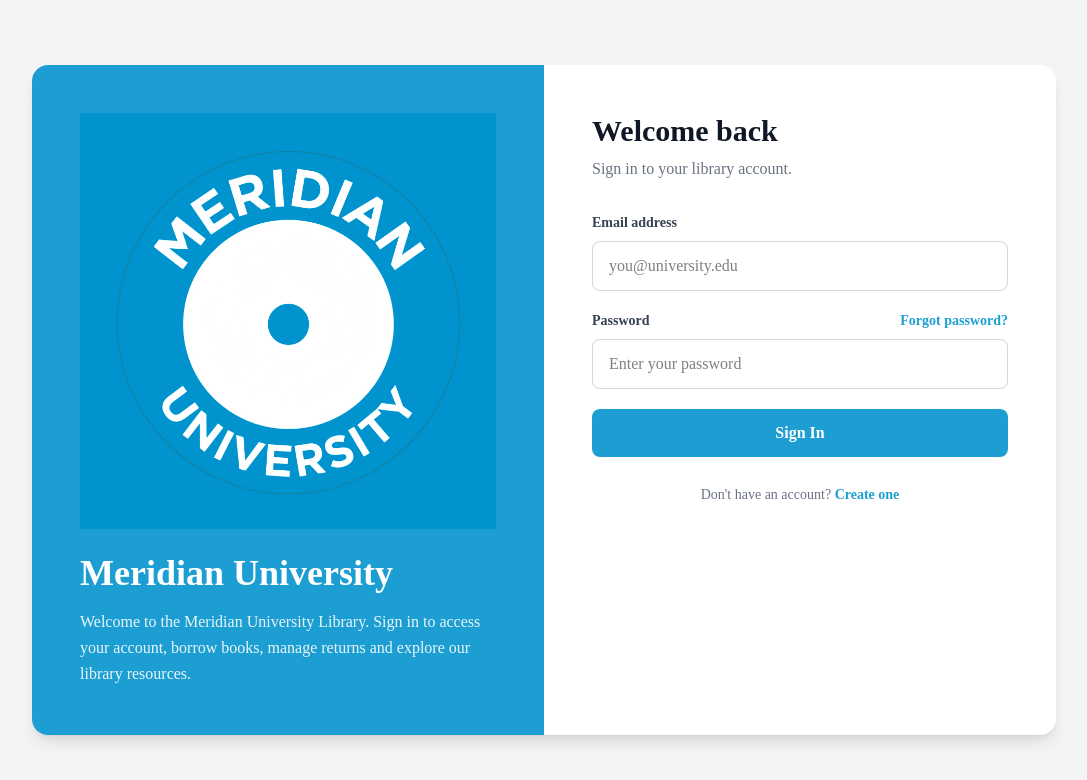
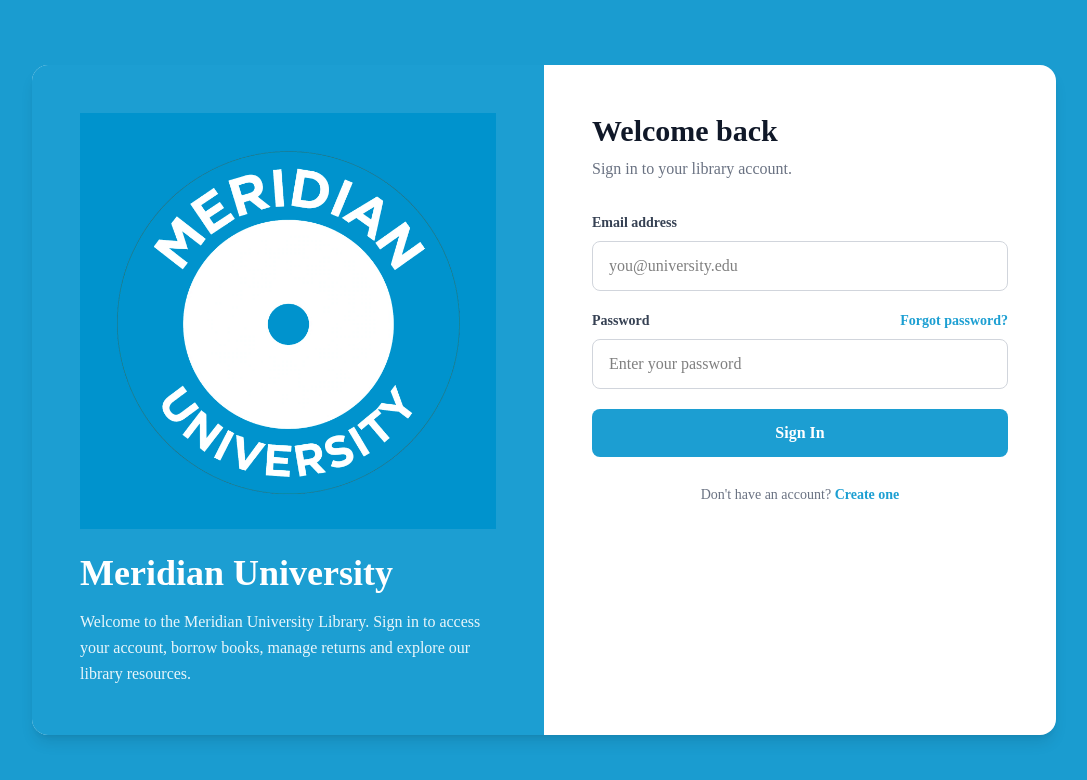
Before and after one commit to emmerson121/library-management-system, a Next.js app: page /login in a window 1280 px wide. Shown: the top 780 px of the page, without its empty margins (96-1183 px from the left). Built offline with nearby package versions, Linux system fonts and the light colour scheme.

Commit message:
Sign up and Login background

```diff
--- a/app/login/page.tsx
+++ b/app/login/page.tsx
@@ -80,7 +80,7 @@ useEffect(() => {
   };
 
   return (
-    <main className="min-h-screen bg-gray-100 flex items-center justify-center px-4">
+    <main className="min-h-screen bg-[#0093cde3] flex items-center justify-center px-4">
       <div className="w-full max-w-5xl bg-white rounded-2xl shadow-lg overflow-hidden grid md:grid-cols-2">
 
         {/* LEFT SIDE */}
--- a/app/signup/page.tsx
+++ b/app/signup/page.tsx
@@ -110,7 +110,7 @@ export default function SignupPage() {
   };
 
   return (
-    <main className="min-h-screen bg-gray-100 flex items-center justify-center px-4 py-8">
+    <main className="min-h-screen bg-[#0093cde3] flex items-center justify-center px-4 py-8">
       <div className="w-full max-w-5xl bg-white rounded-2xl shadow-lg overflow-hidden grid md:grid-cols-2">
 
         {/* LEFT SIDE */}
```
